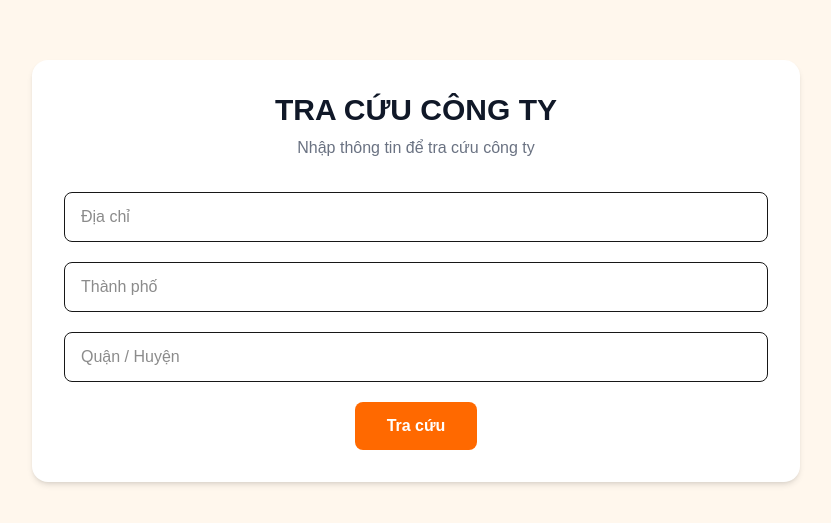
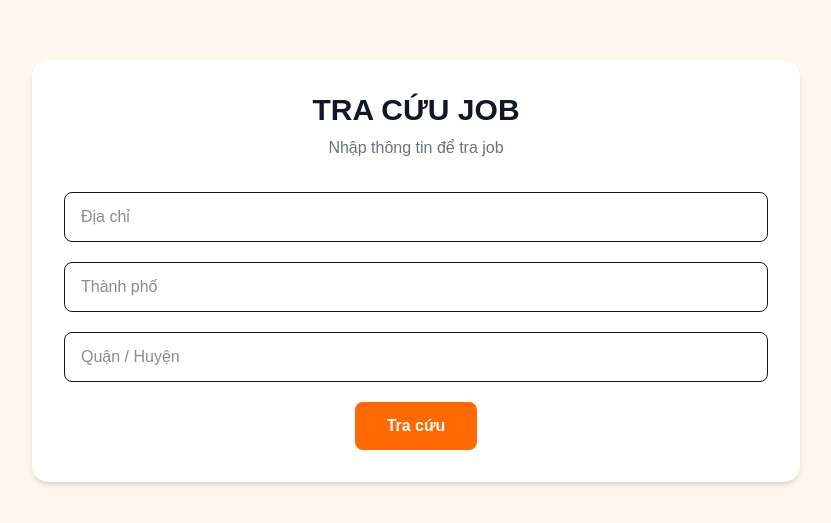
Before and after one commit to tuyendunghappyworkvn-stack/search-job, a Next.js app: page / in a window 1280 px wide. Shown: the part 129-652 px from the top of the page, without its empty margins (224-1055 px from the left). Built offline with nearby package versions, Linux system fonts and the light colour scheme.

Commit message:
UI: simplify company list to clean ATS-style layout

```diff
--- a/app/page.tsx
+++ b/app/page.tsx
@@ -124,10 +124,10 @@ export default function HomePage() {
         {/* HEADER */}
         <div className="mb-8 text-center">
           <h1 className="text-3xl font-bold text-gray-900">
-            TRA CỨU CÔNG TY
+            TRA CỨU JOB
           </h1>
           <p className="text-gray-500 mt-2">
-            Nhập thông tin để tra cứu công ty
+            Nhập thông tin để tra job
           </p>
         </div>
 
```
